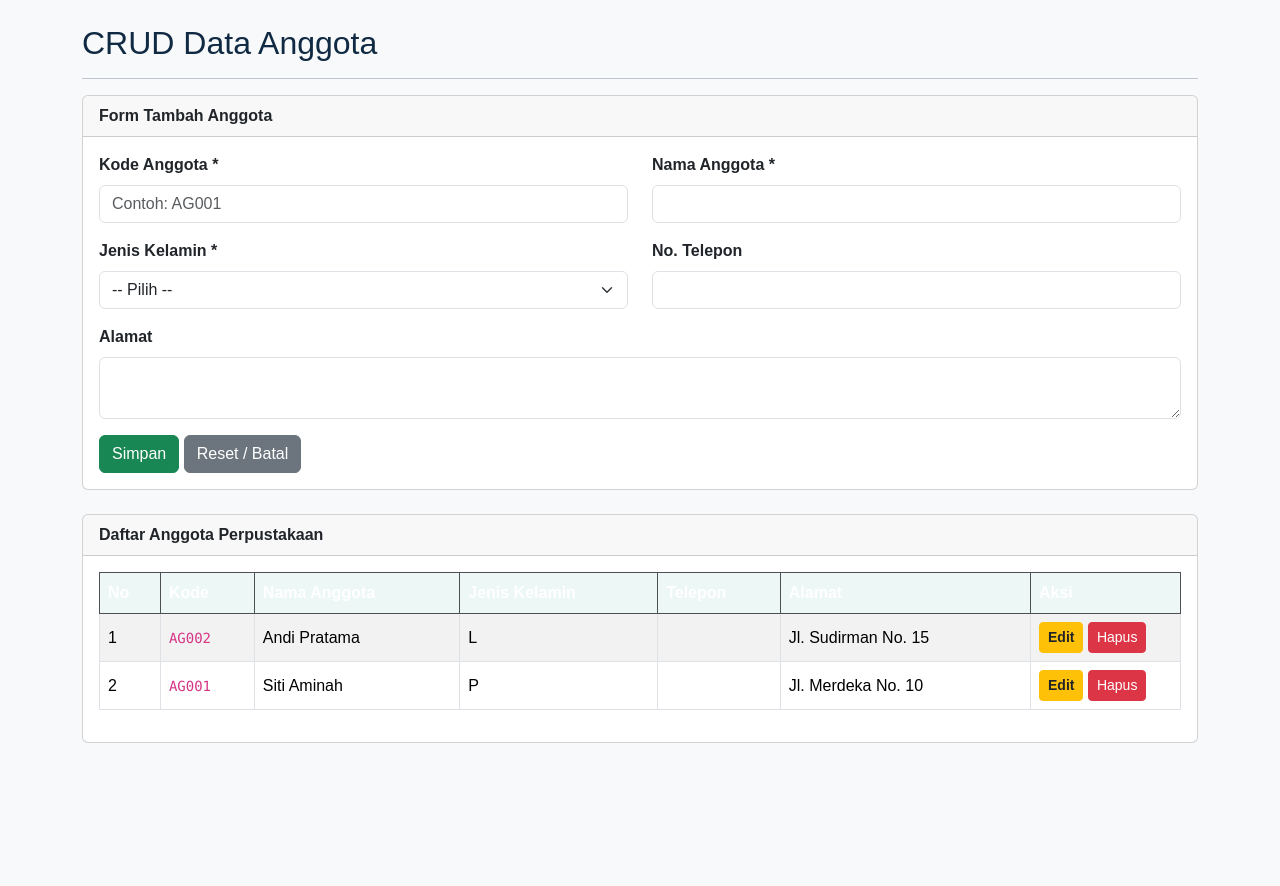
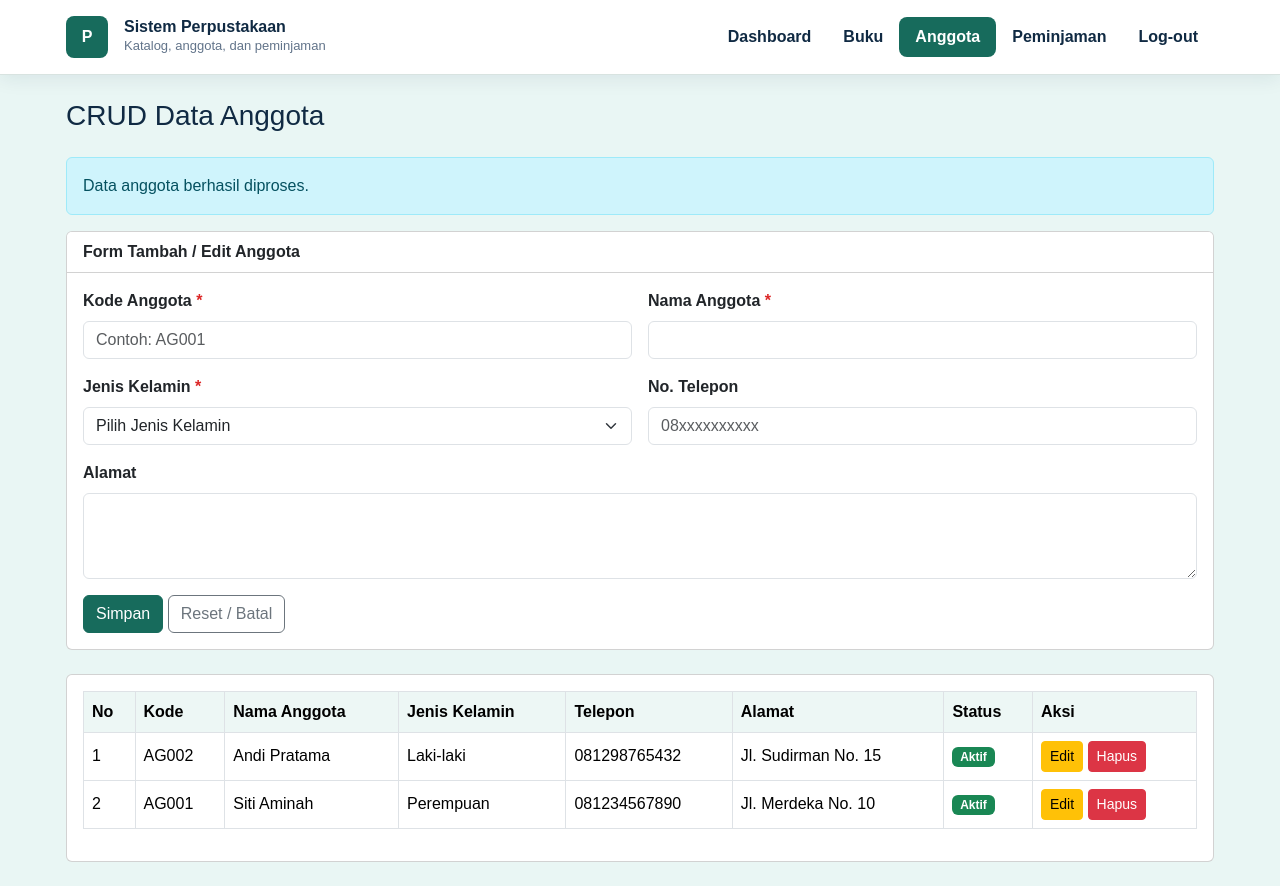
Before and after one commit to Rozan18z/uas-web-perpustakaan, a PHP site: page /anggota.php in a window 1280 px wide. Before the commit the page ends 743 px from the top, so only its background shows below. Run offline with PHP 8.4, Linux system fonts and the light colour scheme; data comes from the database, SQL or seed files in the repository; data that the repository does not hold is empty.

Commit message:
Menyempurnakan CRUD Anggota lengkap dengan proteksi validasi database

```diff
--- a/anggota.php
+++ b/anggota.php
@@ -1,140 +1,186 @@
 <?php
-// 1. Koneksi ke Database & Session Check
+// 1. Hubungkan dengan database
 include 'koneksi.php';
-// session_start(); // Buka tanda komentar ini jika login session kalian diaktifkan
 
 $status_edit = false;
 $kode_anggota = "";
 $nama_anggota = "";
 $jenis_kelamin = "";
-$telepon = "";
-$alamat = "";
+$no_hp        = "";
+$alamat       = "";
 
-// 2. LOGIKA TOMBOL EDIT (Mengambil data lama untuk ditaruh di form)
+// 2. LOGIKA EDIT (Mengambil data lama)
 if (isset($_GET['edit'])) {
     $status_edit = true;
     $id_anggota = mysqli_real_escape_string($koneksi, $_GET['edit']);
-
     $ambil_data = mysqli_query($koneksi, "SELECT * FROM anggota WHERE id_anggota = '$id_anggota'");
     if (mysqli_num_rows($ambil_data) > 0) {
         $data_lama = mysqli_fetch_array($ambil_data);
         $kode_anggota  = $data_lama['kode_anggota'];
         $nama_anggota  = $data_lama['nama_anggota'];
         $jenis_kelamin = $data_lama['jenis_kelamin'];
-        $telepon       = $data_lama['telepon'];
+        $no_hp         = $data_lama['no_hp']; // Sesuai kolom database: no_hp
         $alamat        = $data_lama['alamat'];
     }
 }
 
-// 3. LOGIKA TOMBOL HAPUS
+/// 3. LOGIKA TOMBOL HAPUS (Sudah dipasang proteksi relasi transaksi)
 if (isset($_GET['hapus'])) {
     $id_hapus = mysqli_real_escape_string($koneksi, $_GET['hapus']);
-    $query_hapus = mysqli_query($koneksi, "DELETE FROM anggota WHERE id_anggota = '$id_hapus'");
 
-    if ($query_hapus) {
-        echo "<script>alert('Data anggota berhasil dihapus!'); window.location='anggota.php';</script>";
+    // 1. Cek dulu apakah ID anggota ini ada di tabel peminjaman
+    $cek_transaksi = mysqli_query($koneksi, "SELECT * FROM peminjaman WHERE id_anggota = '$id_hapus'");
+
+    if (mysqli_num_rows($cek_transaksi) > 0) {
+        // Jika ada transaksi, batalkan hapus dan beri peringatan rapi
+        echo "<script>alert('Waduh, data anggota ini tidak bisa dihapus karena memiliki riwayat transaksi di Peminjaman!'); window.location='anggota.php';</script>";
+        exit();
     } else {
-        echo "<script>alert('Gagal menghapus data.');</script>";
+        // Jika bersih dari transaksi, baru eksekusi perintah hapus
+        $eksekusi_hapus = mysqli_query($koneksi, "DELETE FROM anggota WHERE id_anggota = '$id_hapus'");
+        if ($eksekusi_hapus) {
+            echo "<script>alert('Selamat! Data anggota berhasil dihapus.'); window.location='anggota.php';</script>";
+        } else {
+            echo "<script>alert('Waduh, gagal menghapus data dari database.'); window.location='anggota.php';</script>";
+        }
     }
 }
 
-// 4. LOGIKA TOMBOL SIMPAN (Bisa berupa Tambah Baru ATAU Simpan Perubahan Edit)
-if (isset($_POST['simpan'])) {
+// 4. LOGIKA SIMPAN & UPDATE
+if (isset($_POST['simpan_anggota'])) {
     $kode_anggota  = mysqli_real_escape_string($koneksi, $_POST['kode_anggota']);
     $nama_anggota  = mysqli_real_escape_string($koneksi, $_POST['nama_anggota']);
     $jenis_kelamin = mysqli_real_escape_string($koneksi, $_POST['jenis_kelamin']);
-    $telepon       = mysqli_real_escape_string($koneksi, $_POST['telepon']);
+    $no_hp         = mysqli_real_escape_string($koneksi, $_POST['no_hp']);
     $alamat        = mysqli_real_escape_string($koneksi, $_POST['alamat']);
 
     if ($status_edit) {
-        // Jika dalam mode edit, eksekusi UPDATE
         $id_anggota = mysqli_real_escape_string($koneksi, $_GET['edit']);
-        $query_simpan = "UPDATE anggota SET
-                         kode_anggota = '$kode_anggota',
-                         nama_anggota = '$nama_anggota',
-                         jenis_kelamin = '$jenis_kelamin',
-                         telepon = '$telepon',
-                         alamat = '$alamat'
-                         WHERE id_anggota = '$id_anggota'";
-    } else {
-        // Jika mode biasa, eksekusi INSERT (Tambah baru)
-        $query_simpan = "INSERT INTO anggota (kode_anggota, nama_anggota, jenis_kelamin, telepon, alamat)
-                         VALUES ('$kode_anggota', '$nama_anggota', '$jenis_kelamin', '$telepon', '$alamat')";
+
+        // Cek apakah kode_anggota yang baru diinput sudah dipakai oleh orang lain
+        $cek_kode = mysqli_query($koneksi, "SELECT * FROM anggota WHERE kode_anggota='$kode_anggota' AND id_anggota != '$id_anggota'");
+        if (mysqli_num_rows($cek_kode) > 0) {
+            echo "<script>alert('Waduh, Kode Anggota tersebut sudah digunakan oleh anggota lain!'); window.history.back();</script>";
+            exit();
         }
 
-    if (mysqli_query($koneksi, $query_simpan)) {
-        echo "<script>alert('Data berhasil disimpan!'); window.location='anggota.php';</script>";
+        $query = "UPDATE anggota SET kode_anggota='$kode_anggota', nama_anggota='$nama_anggota', jenis_kelamin='$jenis_kelamin', no_hp='$no_hp', alamat='$alamat' WHERE id_anggota='$id_anggota'";
     } else {
-        echo "<script>alert('Gagal menyimpan data.');</script>";
+        // Cek apakah kode_anggota yang mau dimasukkan sudah ada di database
+        $cek_kode = mysqli_query($koneksi, "SELECT * FROM anggota WHERE kode_anggota='$kode_anggota'");
+        if (mysqli_num_rows($cek_kode) > 0) {
+            echo "<script>alert('Waduh, Kode Anggota tersebut sudah terdaftar! Gunakan kode lain (misal: AG003).'); window.history.back();</script>";
+            exit();
+        }
+
+        $query = "INSERT INTO anggota (kode_anggota, nama_anggota, jenis_kelamin, no_hp, alamat, status) VALUES ('$kode_anggota', '$nama_anggota', '$jenis_kelamin', '$no_hp', '$alamat', 'aktif')";
+    }
+
+    if (mysqli_query($koneksi, $query)) {
+        echo "<script>alert('Selamat! Data anggota berhasil diproses.'); window.location='anggota.php';</script>";
+    } else {
+        echo "<script>alert('Waduh, gagal menyimpan data ke database.');</script>";
     }
 }
 ?>
 
-<!DOCTYPE html>
+<!doctype html>
 <html lang="id">
 <head>
-    <meta charset="UTF-8">
-    <title>CRUD Data Anggota</title>
-    <!-- Bootstrap 5 CDN -->
+    <meta charset="utf-8">
+    <meta name="viewport" content="width=device-width, initial-scale=1">
+    <title>Data Anggota</title>
     <link href="https://cdn.jsdelivr.net/npm/bootstrap@5.3.3/dist/css/bootstrap.min.css" rel="stylesheet">
     <link href="css/style.css" rel="stylesheet">
 </head>
-<body class="bg-light">
-
-<div class="container mt-4">
-    <h2>CRUD Data Anggota</h2>
-    <hr>
-
-    <!-- FORM TAMBAH / EDIT ANGGOTA -->
-    <div class="card mb-4">
-        <div class="card-header fw-bold">
-            <?= $status_edit ? "Form Edit Anggota" : "Form Tambah Anggota"; ?>
-        </div>
-        <div class="card-body">
-            <form action="" method="post" onsubmit="return validasiFormAnggota()">
-                <div class="row mb-3">
-                    <div class="col-md-6">
-                        <label class="form-label">Kode Anggota *</label>
-                        <input type="text" name="kode_anggota" class="form-control" value="<?=$kode_anggota;?>" placeholder="Contoh: AG001" required>
-                    </div>
-                    <div class="col-md-6">
-                        <label class="form-label">Nama Anggota *</label>
-                        <input type="text" name="nama_anggota" class="form-control" value="<?=$nama_anggota;?>" required>
+<body>
+<div class="container-fluid">
+    <div class="row">
+        <!-- TOPBAR NAVBAR (Sama persis susunannya dengan buku.php) -->
+        <header class="topbar">
+            <div class="page-shell px-3 py-3">
+                <div class="d-flex align-items-center justify-content-between flex-wrap gap-3">
+                    <div class="d-flex align-items-center gap-3">
+                        <span class="brand-mark">P</span>
+                        <div>
+                            <div class="brand-title">Sistem Perpustakaan</div>
+                            <div class="brand-subtitle">Katalog, anggota, dan peminjaman</div>
                         </div>
                     </div>
 
-                <div class="row mb-3">
+                    <nav class="nav nav-pills">
+                        <a class="nav-link" href="home.php">Dashboard</a>
+                        <a class="nav-link" href="buku.php">Buku</a>
+                        <a class="nav-link active" href="anggota.php">Anggota</a>
+                        <a class="nav-link" href="peminjaman.php">Peminjaman</a>
+                        <a class="nav-link" href="logout.php">Log-out</a>
+                    </nav>
+                </div>
+            </div>
+        </header>
+
+        <!-- MAIN LAYOUT CONTENT -->
+        <main class="page-shell px-3 py-4">
+            <h1 class="page-title h3 mb-4">CRUD Data Anggota</h1>
+
+            <div class="alert alert-info">
+                Data anggota berhasil diproses.
+            </div>
+
+            <!-- FORM INPUT DATA ANGGOTA -->
+            <div class="card card-box mb-4">
+                <div class="card-header bg-white">
+                    <strong>Form Tambah / Edit Anggota</strong>
+                </div>
+                <div class="card-body">
+                   <form action="" method="post">
+    <div class="row g-3">
         <div class="col-md-6">
-                        <label class="form-label">Jenis Kelamin *</label>
+            <label class="form-label">Kode Anggota <span class="required">*</span></label>
+            <!-- Tambahkan value PHP di bawah ini -->
+            <input type="text" name="kode_anggota" class="form-control" required placeholder="Contoh: AG001" value="<?php echo htmlspecialchars($kode_anggota); ?>">
+        </div>
+        <div class="col-md-6">
+            <label class="form-label">Nama Anggota <span class="required">*</span></label>
+            <!-- Tambahkan value PHP di bawah ini -->
+            <input type="text" name="nama_anggota" class="form-control" required value="<?php echo htmlspecialchars($nama_anggota); ?>">
+        </div>
+        <div class="col-md-6">
+            <label class="form-label">Jenis Kelamin <span class="required">*</span></label>
             <select name="jenis_kelamin" class="form-select" required>
-                            <option value="">-- Pilih --</option>
-                            <option value="Laki-laki" <?=($jenis_kelamin == 'Laki-laki') ? 'selected' : '';?>>Laki-laki</option>
-                            <option value="Perempuan" <?=($jenis_kelamin == 'Perempuan') ? 'selected' : '';?>>Perempuan</option>
+                <option value="">Pilih Jenis Kelamin</option>
+                <!-- Menambahkan kondisi selected otomatis sesuai data di database -->
+                <option value="L" <?php echo ($jenis_kelamin == 'L') ? 'selected' : ''; ?>>Laki-laki</option>
+                <option value="P" <?php echo ($jenis_kelamin == 'P') ? 'selected' : ''; ?>>Perempuan</option>
             </select>
         </div>
         <div class="col-md-6">
             <label class="form-label">No. Telepon</label>
-                        <input type="text" name="telepon" class="form-control" value="<?=$telepon;?>">
+            <!-- Tambahkan value PHP di bawah ini -->
+            <input type="text" name="no_hp" class="form-control" placeholder="08xxxxxxxxxx" value="<?php echo htmlspecialchars($no_hp); ?>">
+        </div>
+        <div class="col-12">
+            <label class="form-label">Alamat</label>
+            <!-- Taruh variabel PHP di dalam textarea -->
+            <textarea name="alamat" class="form-control" rows="3"><?php echo htmlspecialchars($alamat); ?></textarea>
+        </div>
+        <div class="col-12">
+            <!-- Nama tombol tetap 'simpan_anggota' agar ditangkap oleh logika PHP di atas -->
+            <button type="submit" name="simpan_anggota" class="btn btn-primary">
+                <?php echo $status_edit ? 'Simpan Perubahan' : 'Simpan'; ?>
+            </button>
+            <a href="anggota.php" class="btn btn-outline-secondary">Reset / Batal</a>
         </div>
     </div>
-
-                <div class="mb-3">
-                    <label class="form-label">Alamat</label>
-                    <textarea name="alamat" class="form-control" rows="2"><?=$alamat;?></textarea>
-                </div>
-
-                <button type="submit" name="simpan" class="btn btn-success">Simpan</button>
-                <a href="anggota.php" class="btn btn-secondary">Reset / Batal</a>
 </form>
                 </div>
             </div>
 
             <!-- TABEL DATA ANGGOTA -->
-    <div class="card">
-        <div class="card-header fw-bold">Daftar Anggota Perpustakaan</div>
-        <div class="card-body">
-            <table class="table table-bordered table-striped align-middle">
-                <thead class="table-dark">
+            <div class="card card-box">
+                <div class="card-body table-responsive">
+                    <table class="table table-bordered table-hover align-middle">
+                        <thead>
                             <tr>
                                 <th>No</th>
                                 <th>Kode</th>
@@ -142,45 +188,44 @@ if (isset($_POST['simpan'])) {
                                 <th>Jenis Kelamin</th>
                                 <th>Telepon</th>
                                 <th>Alamat</th>
-                        <th width="150">Aksi</th>
+                                <th>Status</th>
+                                <th>Aksi</th>
                             </tr>
                         </thead>
                         <tbody>
                             <?php
+                            $query = mysqli_query($koneksi, "SELECT * FROM anggota ORDER BY id_anggota DESC");
                             $no = 1;
-                    $q = mysqli_query($koneksi, "SELECT * FROM anggota ORDER BY id_anggota DESC");
-                    while ($r = mysqli_fetch_array($q)) {
+                            while ($data = mysqli_fetch_array($query)) {
                             ?>
                             <tr>
-                        <td><?=$no++;?></td>
-                        <td><code><?=$r['kode_anggota'];?></code></td>
-                        <td><?=$r['nama_anggota'];?></td>
-                        <td><?=$r['jenis_kelamin'];?></td>
-                        <td><?=$r['telepon'];?></td>
-                        <td><?=$r['alamat'];?></td>
+                                <td><?php echo $no++; ?></td>
+                                <td><?php echo $data['kode_anggota']; ?></td>
+                                <td><?php echo $data['nama_anggota']; ?></td>
+                                <td><?php echo ($data['jenis_kelamin'] == 'L') ? 'Laki-laki' : 'Perempuan'; ?></td>
+                                <td><?php echo $data['no_hp']; ?></td>
+                                <td><?php echo $data['alamat']; ?></td>
                                 <td>
-                            <a href="?edit=<?=$r['id_anggota'];?>" class="btn btn-sm btn-warning text-dark fw-bold">Edit</a>
-                            <a href="?hapus=<?=$r['id_anggota'];?>" class="btn btn-sm btn-danger" onclick="return confirm('Apakah Anda yakin ingin menghapus data ini?')">Hapus</a>
+                                    <?php if($data['status'] == 'aktif') { ?>
+                                        <span class="badge text-bg-success">Aktif</span>
+                                    <?php } else { ?>
+                                        <span class="badge text-bg-warning">Nonaktif</span>
+                                    <?php } ?>
+                                </td>
+                                <td>
+                                    <a href="anggota.php?edit=<?php echo $data['id_anggota']; ?>" class="btn btn-sm btn-warning">Edit</a>
+                                    <a href="anggota.php?hapus=<?php echo $data['id_anggota']; ?>" class="btn btn-sm btn-danger" onclick="return confirm('Yakin ingin menghapus data anggota ini?')">Hapus</a>
                                 </td>
                             </tr>
-                    <?php } ?>
+                            <?php
+                            }
+                            ?>
                         </tbody>
                     </table>
                 </div>
             </div>
+        </main>
     </div>
-
-<!-- JAVASCRIPT VALIDASI -->
-<script>
-function validasiFormAnggota() {
-    let kode = document.getElementsByName('kode_anggota')[0].value.trim();
-    if(kode.length < 3) {
-        alert('Kode Anggota minimal harus 3 karakter!');
-        return false;
-    }
-    return true;
-}
-</script>
-
+</div>
 </body>
 </html>
```
Lines whose indentation alone changed are shown as unchanged.
